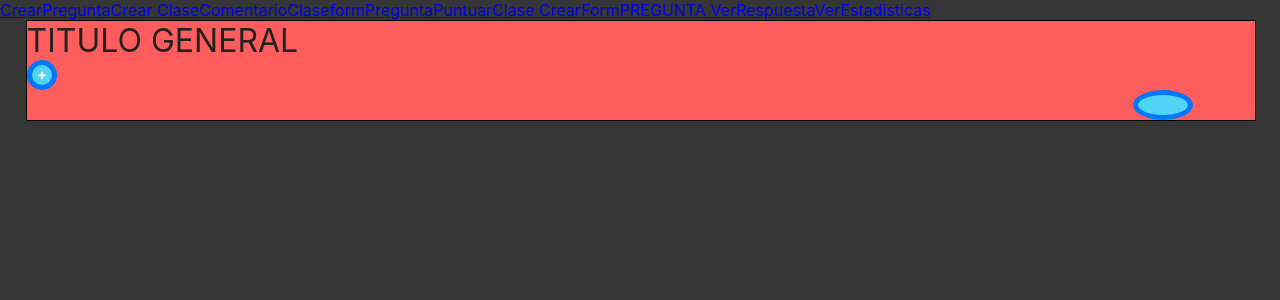
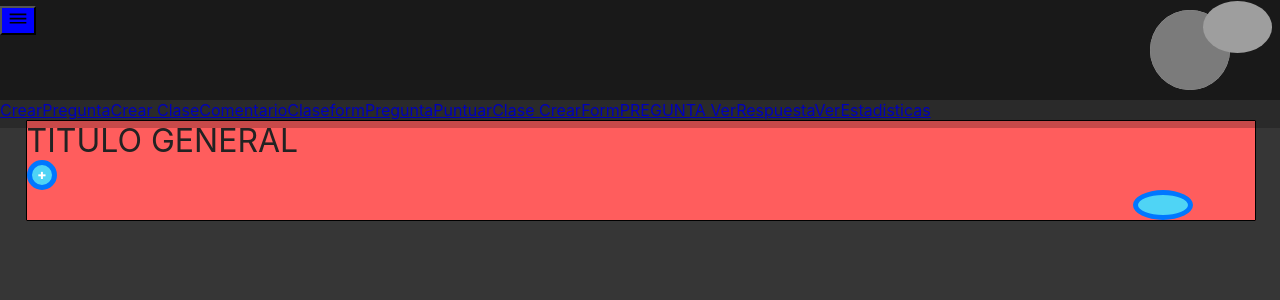
Before and after one commit to Proyecto-DS-JL-AL-RL/Sistema-de-retro-alimentaci-n-para-el-docente, a React (Create React App) app in the folder adm-curso/: page /CrearForm in a window 1280 px wide. Shown: the top 300 px of the page. Built offline with nearby package versions, Linux system fonts and the light colour scheme; grey boxes are pictures that could not be loaded.

Commit message:
MensajeXD

```diff
--- /dev/null
+++ b/adm-curso/src/paginas/Cabecera.css
@@ -0,0 +1,43 @@
+.cabecera{
+    width:100%;
+    background-color:rgba(2, 1, 1, 0.411);
+    height:100px;
+    position:relative;
+    color:white;
+}
+.opciones{
+    font-size:50px;
+
+}
+.profile{
+    height:80px;
+    width:80px;
+    padding:0;
+    border:none;
+    position:absolute;
+    right:50px;
+    top:10px;
+
+    border-radius: 50%;
+}
+.lblmg{
+    color:white;
+    text-align:center;
+    position:absolute;
+    width:100%;
+    background-color:rgba(0,0,0,0.5);
+    bottom:0;
+    display:none;
+}
+.profile:hover{
+    transform:scale(1.2);
+}
+.profile:hover .lblmg{
+    display: block;
+}
+.imgProfile{
+    object-fit:cover;
+    height: 100%;
+    width:100%;
+    border-radius: 50%;
+}
--- /dev/null
+++ b/adm-curso/src/paginas/Cabecera.js
@@ -0,0 +1,15 @@
+import React from 'react'
+import './Cabecera.css';
+
+export default function Cabecera() {
+    return (
+        <div className="cabecera">
+            <div className="opciones">-</div>
+            <button className="profile" onClick={e=>{console.log("hola")}} >
+                <img className="imgProfile" src="https://i.pinimg.com/736x/c1/d4/ab/c1d4ab48262c819bc8c865818d1b2cff.jpg"/>
+                <div className="lblmg"> VerPerfil</div>
+            </button>
+
+        </div>
+    )
+}
--- a/adm-curso/src/paginas/Principal.js
+++ b/adm-curso/src/paginas/Principal.js
@@ -13,11 +13,17 @@ import CrearFormulario from '../componentes/moduloRetroalimentacion/CrearFormula
 
 import VerEstadisticas from '../componentes/Visualizacion/mouduloInteraccion/VerEstadisticas/VerEstadisticas';
 import VerRespuesta from '../componentes/Visualizacion/mouduloInteraccion/VerRespuesta/VerRespuesta';
+import Header from '../componentes/Header';
+import Cabecera from './Cabecera';
 
 export default function Principal() {
+
     return (
         <div>
+            <Cabecera/>
+            <Header/>
             <Router>
+
                 <Link to="/CrearPregunta"> CrearPregunta</Link>
 
                 <Link to = "/CrearClase">Crear Clase</Link>
```
Also changed, not shown: 1 other file (tests, documents, lock files or other folders).
